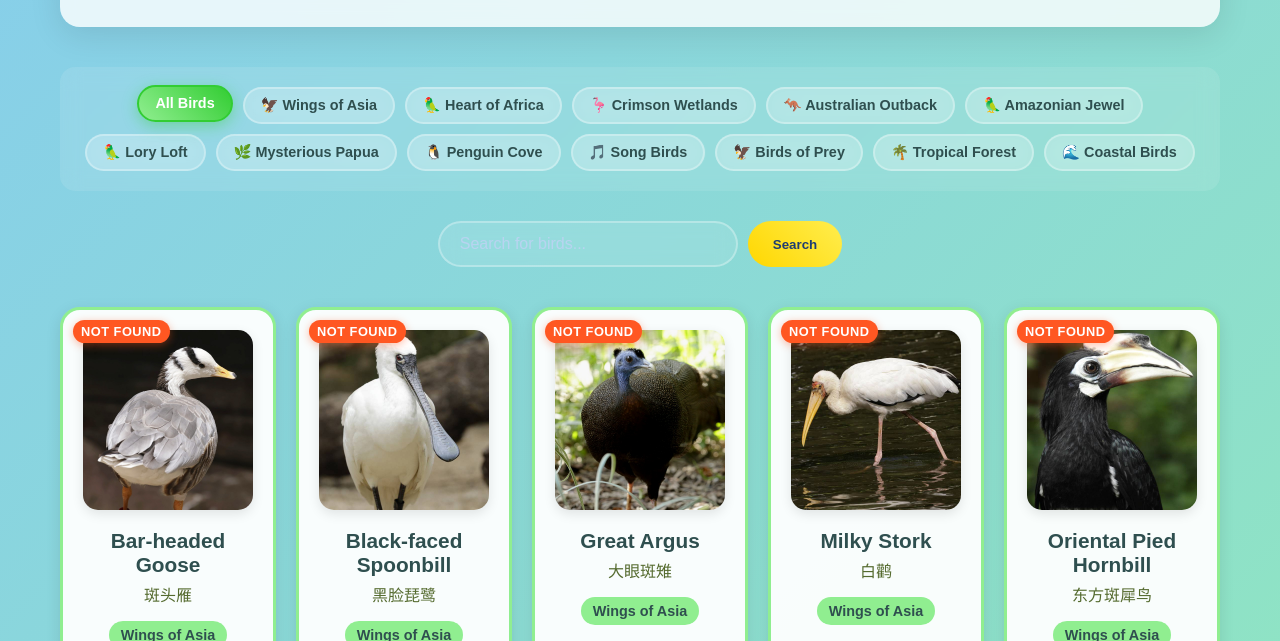
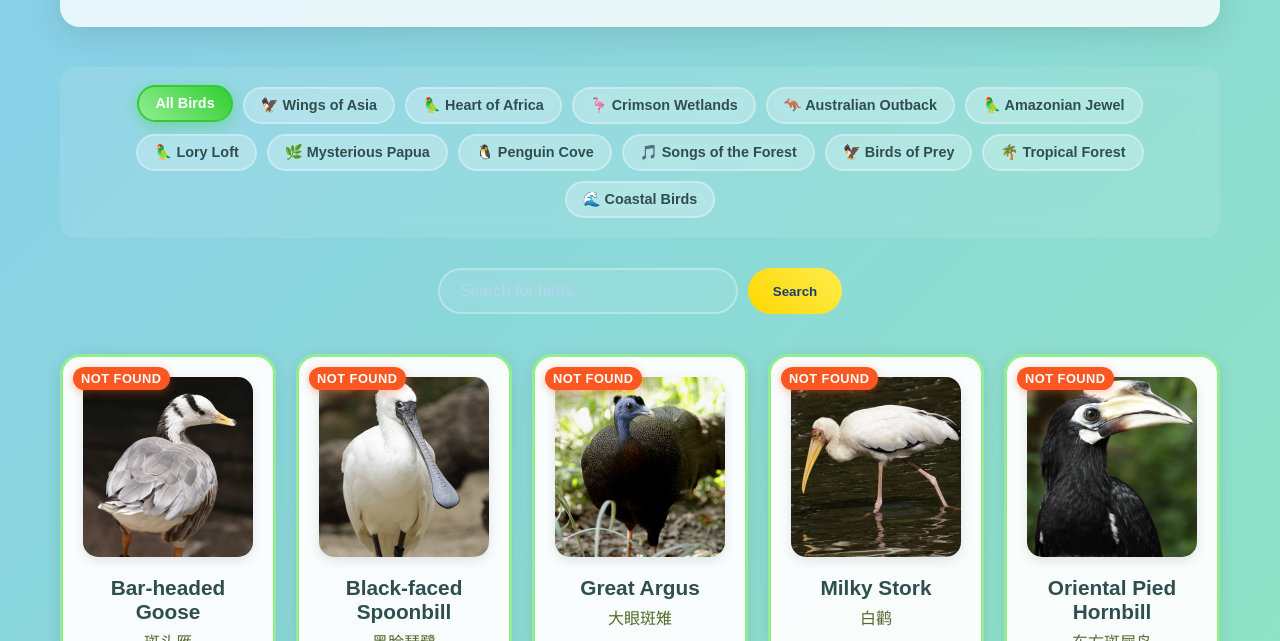
Before and after one commit to stacyhaha/bird-paradise-guideline, a website: page index.html in a window 1280 px wide. Shown: the part 140-781 px from the top of the page. Drawn offline with Linux system fonts and the light colour scheme.

Commit message:
Update Songs of the Forest zone with official Mandai data
- Rename Song Birds to Songs of the Forest with 5 official species
- Add Bali Myna (critically endangered, endemic to Bali, white with black wing-tips)
- Add Black-winged Myna (endangered, melodious song prized in cage bird trade)
- Add Greater Green Leafbird (largest leafbird, powerful hooked bill for tough fruits)
- Add Santa Cruz Ground-Dove (critically endangered, vulnerable to introduced predators)
- Add Straw-headed Bulbul (critically endangered, hunted to extinction in Southeast Asia)
- Use official high-quality images from Mandai website backup
- All birds feature authentic Southeast Asian songbird species
- Showcases rarest melody makers of Southeast Asia
- Highlights Asian songbird crisis and conservation efforts
- Features snow-white Bali mynahs with brilliant blue eye masks
- Includes laughing thrushes, starlings and other songsters
- Addresses unsustainable songbird trade threatening feathered jewels
- Updates HTML filter from 'Song Birds' to 'Songs of the Forest'

```diff
--- a/index.html
+++ b/index.html
@@ -24,7 +24,7 @@
             <div class="filter-tag" data-zone="lory-loft">🦜 Lory Loft</div>
             <div class="filter-tag" data-zone="mysterious-papua">🌿 Mysterious Papua</div>
             <div class="filter-tag" data-zone="penguin-cove">🐧 Penguin Cove</div>
-            <div class="filter-tag" data-zone="song-birds">🎵 Song Birds</div>
+            <div class="filter-tag" data-zone="songs-of-the-forest">🎵 Songs of the Forest</div>
             <div class="filter-tag" data-zone="birds-of-prey">🦅 Birds of Prey</div>
             <div class="filter-tag" data-zone="tropical-forest">🌴 Tropical Forest</div>
             <div class="filter-tag" data-zone="coastal-birds">🌊 Coastal Birds</div>
--- a/script.js
+++ b/script.js
@@ -744,84 +744,71 @@ const birdData = {
             funFact: "Rockhopper penguins are so named because of their ability to hop over rocks and boulders, sometimes reaching heights of up to 1.8m."
         }
     ],
-    "song-birds": [
+    "songs-of-the-forest": [
         {
-            id: "canary",
-            name: "Canary",
-            chineseName: "金丝雀",
-            image: "https://images.unsplash.com/photo-1578662996442-48f60103fc96?w=400&h=300&fit=crop",
-            zone: "Song Birds",
-            lifespan: "10-15 years",
-            diet: "Seeds, fruits, vegetables, insects",
-            habitat: "Forests, gardens, urban areas",
-            range: "Canary Islands, Madeira, Azores",
-            iucnStatus: "Least Concern",
-            funFact: "Bred for their beautiful songs for over 500 years. Male canaries sing to attract mates and establish territory."
+            id: "bali-myna",
+            name: "Bali Myna",
+            chineseName: "巴厘岛八哥",
+            image: "bali-myna.jpg",
+            zone: "Songs of the Forest",
+            lifespan: "15-20 years",
+            diet: "Insects, fruits, seeds",
+            habitat: "Forests, woodlands",
+            range: "Bali, Indonesia",
+            iucnStatus: "Critically Endangered",
+            funFact: "The Bali myna is almost entirely white with long head plumes and black wing-tips. Endemic to Bali where it formerly ranged across the north-west third of the island, the species was never very widely distributed."
         },
         {
-            id: "nightingale",
-            name: "Nightingale",
-            chineseName: "夜莺",
-            image: "https://images.unsplash.com/photo-1578662996442-48f60103fc96?w=400&h=300&fit=crop",
-            zone: "Song Birds",
-            lifespan: "5-8 years",
-            diet: "Insects, berries, seeds",
-            habitat: "Dense forests, thickets",
-            range: "Europe, Asia, Africa",
-            iucnStatus: "Least Concern",
-            funFact: "Famous for its beautiful, complex song that can include over 200 different phrases. Males sing at night to attract mates."
+            id: "black-winged-myna",
+            name: "Black-winged Myna",
+            chineseName: "黑翅八哥",
+            image: "black-winged-myna.jpg",
+            zone: "Songs of the Forest",
+            lifespan: "10-15 years",
+            diet: "Insects, fruits, seeds",
+            habitat: "Forests, woodlands",
+            range: "Southeast Asia",
+            iucnStatus: "Endangered",
+            funFact: "The black-winged mynas' melodious song, along with their lively temperament and striking plumage make them highly-prized in the cage bird trade."
         },
         {
-            id: "cardinal",
-            name: "Cardinal",
-            chineseName: "红衣主教鸟",
-            image: "https://images.unsplash.com/photo-1578662996442-48f60103fc96?w=400&h=300&fit=crop",
-            zone: "Song Birds",
-            lifespan: "3-5 years",
-            diet: "Seeds, fruits, insects",
-            habitat: "Woodlands, gardens, shrublands",
-            range: "North America",
-            iucnStatus: "Least Concern",
-            funFact: "The male's bright red color comes from carotenoids in their diet. They are one of the few birds where females also sing."
+            id: "greater-green-leafbird",
+            name: "Greater Green Leafbird",
+            chineseName: "大绿叶鸟",
+            image: "greater-green-leafbird.jpg",
+            zone: "Songs of the Forest",
+            lifespan: "8-12 years",
+            diet: "Fruits, insects, nectar",
+            habitat: "Tropical forests",
+            range: "Southeast Asia",
+            iucnStatus: "Near Threatened",
+            funFact: "The largest and heaviest leafbird, this bird has a powerful, hooked bill that it uses to pierce mid-sized fruits with a tough covering."
         },
         {
-            id: "robin",
-            name: "Robin",
-            chineseName: "知更鸟",
-            image: "https://images.unsplash.com/photo-1578662996442-48f60103fc96?w=400&h=300&fit=crop",
-            zone: "Song Birds",
-            lifespan: "2-3 years",
-            diet: "Insects, worms, berries, seeds",
-            habitat: "Gardens, parks, woodlands",
-            range: "Europe, Asia, North America",
-            iucnStatus: "Least Concern",
-            funFact: "Often associated with Christmas and spring. They are territorial birds that will defend their territory year-round."
+            id: "santa-cruz-ground-dove",
+            name: "Santa Cruz Ground-Dove",
+            chineseName: "圣克鲁斯地鸠",
+            image: "santa-cruz-ground-dove.jpg",
+            zone: "Songs of the Forest",
+            lifespan: "5-8 years",
+            diet: "Seeds, fruits, insects",
+            habitat: "Forests, woodlands",
+            range: "Santa Cruz Islands",
+            iucnStatus: "Critically Endangered",
+            funFact: "This bird is observed to perch on low branches and roost in trees. It comes to the ground to forage for food and this is when it is most vulnerable to the introduced rats, cats, dogs and pigs that are found in much of its range."
         },
         {
-            id: "goldfinch",
-            name: "Goldfinch",
-            chineseName: "金翅雀",
-            image: "https://images.unsplash.com/photo-1578662996442-48f60103fc96?w=400&h=300&fit=crop",
-            zone: "Song Birds",
-            lifespan: "3-6 years",
-            diet: "Seeds, especially thistle seeds",
-            habitat: "Gardens, parks, open woodlands",
-            range: "Europe, Asia, North America",
-            iucnStatus: "Least Concern",
-            funFact: "Known for their acrobatic feeding behavior, often hanging upside down to reach seeds. They have a beautiful, tinkling song."
-        },
-        {
-            id: "lark",
-            name: "Lark",
-            chineseName: "云雀",
-            image: "https://images.unsplash.com/photo-1578662996442-48f60103fc96?w=400&h=300&fit=crop",
-            zone: "Song Birds",
-            lifespan: "3-5 years",
-            diet: "Seeds, insects",
-            habitat: "Open grasslands, fields",
-            range: "Europe, Asia, Africa",
-            iucnStatus: "Least Concern",
-            funFact: "Famous for their melodious song, often delivered while hovering high in the air. They can sing for hours without stopping."
+            id: "straw-headed-bulbul",
+            name: "Straw-headed Bulbul",
+            chineseName: "稻草头鹎",
+            image: "straw-headed-bulbul.jpg",
+            zone: "Songs of the Forest",
+            lifespan: "8-12 years",
+            diet: "Fruits, insects, nectar",
+            habitat: "Forests, woodlands",
+            range: "Southeast Asia",
+            iucnStatus: "Critically Endangered",
+            funFact: "Known for its melodious calls, the straw-headed bulbul has been hunted to extinction across much of its range in Southeast Asia."
         }
     ],
     "birds-of-prey": [
```
Also changed, not shown: images/bali-myna.jpg (added), images/black-winged-myna.jpg (added), images/greater-green-leafbird.jpg (added), images/santa-cruz-ground-dove.jpg (added), images/straw-headed-bulbul.jpg (added).
